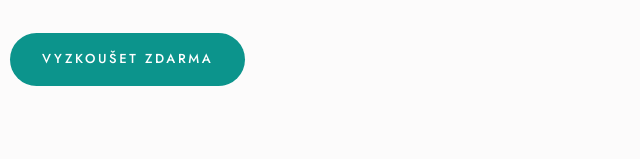
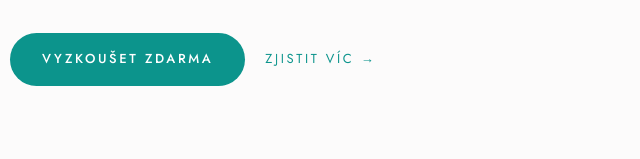
Before and after one commit to krystofpaleta/wemarry-web, an Astro site: page / in a window 1280 px wide. Shown: the part 5205-5364 px from the top of the page, 30-670 px from the left. Built offline with nearby package versions, Linux system fonts and the light colour scheme; Astro itself is replaced by a stand-in of ours.

Commit message:
Homepage: 'Zjistit víc' odkazy ze ScrollFeatures na feature stránky

```diff
--- a/src/components/sections/ScrollFeatures.tsx
+++ b/src/components/sections/ScrollFeatures.tsx
@@ -16,6 +16,8 @@ type Step = {
   bullets: string[];
   palette: string;
   visual: "checklist" | "budget" | "website" | "seating" | "photos" | "vendors";
+  /** Odkaz na detailní feature stránku (Zjistit víc). */
+  href?: string;
 };
 
 const steps: Step[] = [
@@ -31,6 +33,7 @@ const steps: Step[] = [
     ],
     palette: "from-[#f5e8e0] via-[#e8c9b8] to-[#d4a894]",
     visual: "checklist",
+    href: "/svatebni-checklist",
   },
   {
     eyebrow: "02 — Rozpočet",
@@ -44,6 +47,7 @@ const steps: Step[] = [
     ],
     palette: "from-[#e8ebe0] via-[#c8d4b8] to-[#9bb59a]",
     visual: "budget",
+    href: "/svatebni-rozpocet",
   },
   {
     eyebrow: "03 — Svatební web & RSVP",
@@ -57,6 +61,7 @@ const steps: Step[] = [
     ],
     palette: "from-[#f0e4db] via-[#d8b8a4] to-[#b08a75]",
     visual: "website",
+    href: "/svatebni-web",
   },
   {
     eyebrow: "04 — Zasedací pořádek",
@@ -70,6 +75,7 @@ const steps: Step[] = [
     ],
     palette: "from-[#f5d9d2] via-[#e8a89a] to-[#c37768]",
     visual: "seating",
+    href: "/zasedaci-poradek",
   },
   {
     eyebrow: "05 — Sdílená fotogalerie",
@@ -205,10 +211,18 @@ export default function ScrollFeatures() {
                     ))}
                   </ul>
 
-                  <div className="mt-4">
+                  <div className="mt-4 flex flex-wrap items-center gap-5">
                     <a href={SITE.app.signup} className="btn-primary">
                       Vyzkoušet zdarma
                     </a>
+                    {step.href && (
+                      <a
+                        href={step.href}
+                        className="text-micro uppercase tracking-cta text-primary transition-colors hover:text-primary-hover"
+                      >
+                        Zjistit víc →
+                      </a>
+                    )}
                   </div>
                 </div>
               ))}
```
